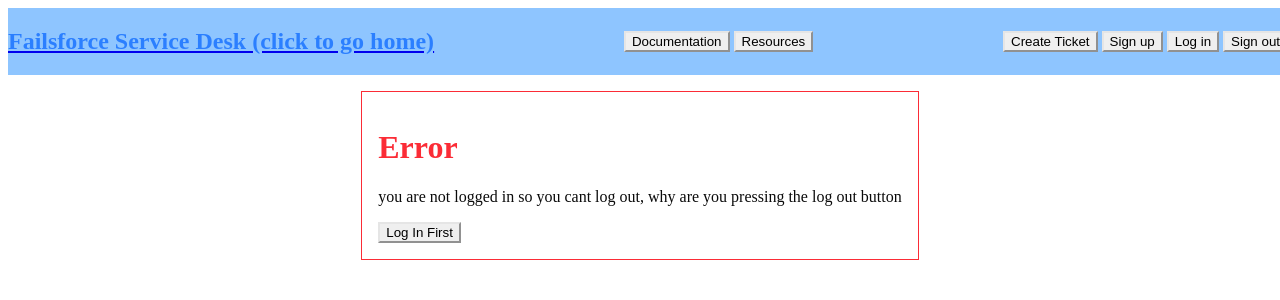
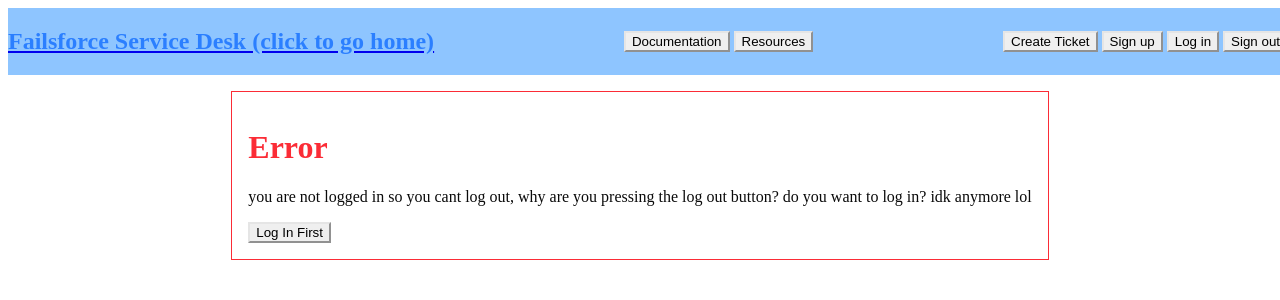
Before and after one commit to ingoau/service-table, a Next.js app: page /logout in a window 1280 px wide. Shown: the top 300 px of the page. Built offline with nearby package versions, Linux system fonts and the light colour scheme.

Commit message:
add more text

```diff
--- a/app/logout/page.tsx
+++ b/app/logout/page.tsx
@@ -6,7 +6,7 @@ export default function LogoutPage() {
       <h1 className="text-red-500">Error</h1>
       <p>
         you are not logged in so you cant log out, why are you pressing the log
-        out button
+        out button? do you want to log in? idk anymore lol
       </p>
       <button
         onClick={() => {
```
